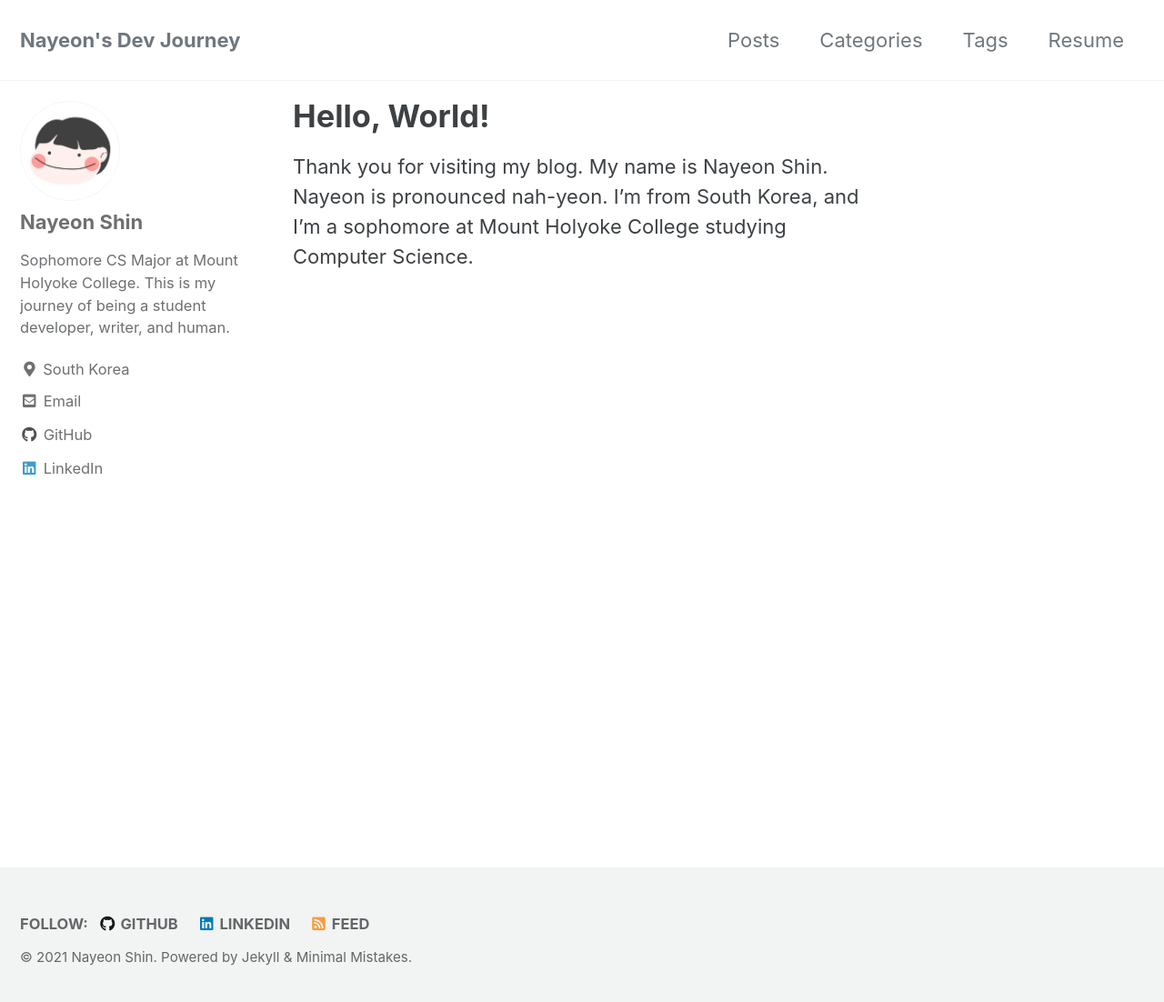
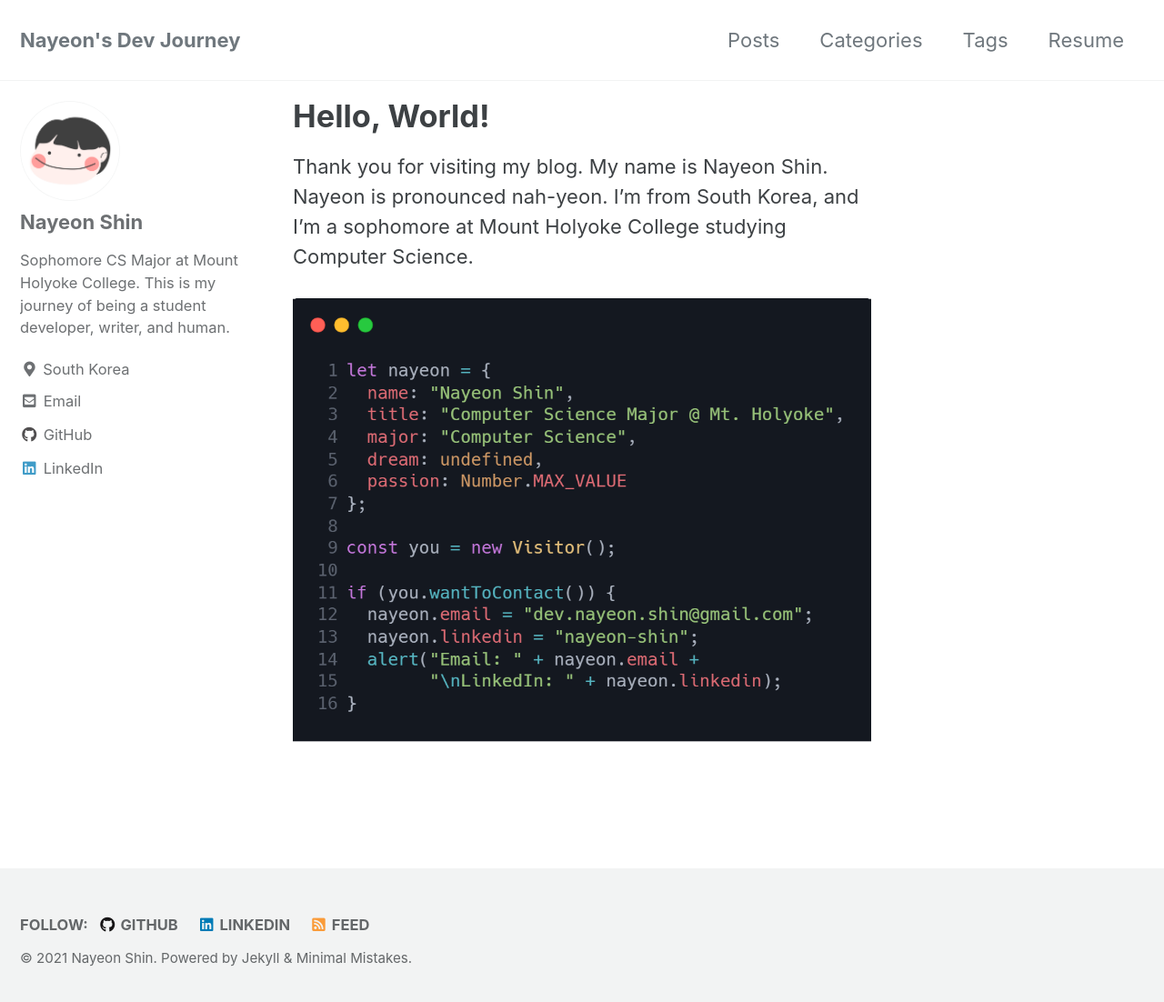
Before and after one commit to nayeonshin/nayeonshin.github.io, a Jekyll site: the page built from index.md, in a window 1280 px wide and 1109 px high. Shown: the top 1102 px of the window at 91% size. Built offline with Jekyll 4.4.1, drawn with Linux system fonts in a browser that asks for light colours; cached includes are drawn as plain includes.

Commit message:
Update index.md

```diff
--- a/index.md
+++ b/index.md
@@ -6,3 +6,5 @@ author_profile: true
 ---
 
 Thank you for visiting my blog. My name is Nayeon Shin. Nayeon is pronounced nah-yeon. I'm from South Korea, and I'm a sophomore at Mount Holyoke College studying Computer Science.
+
+![Nayeon's Self-Introduction]({{ site.baseurl }}/assets/images/nayeon-intro.png)
```
Also changed, not shown: assets/images/nayeon-intro.png (added).
